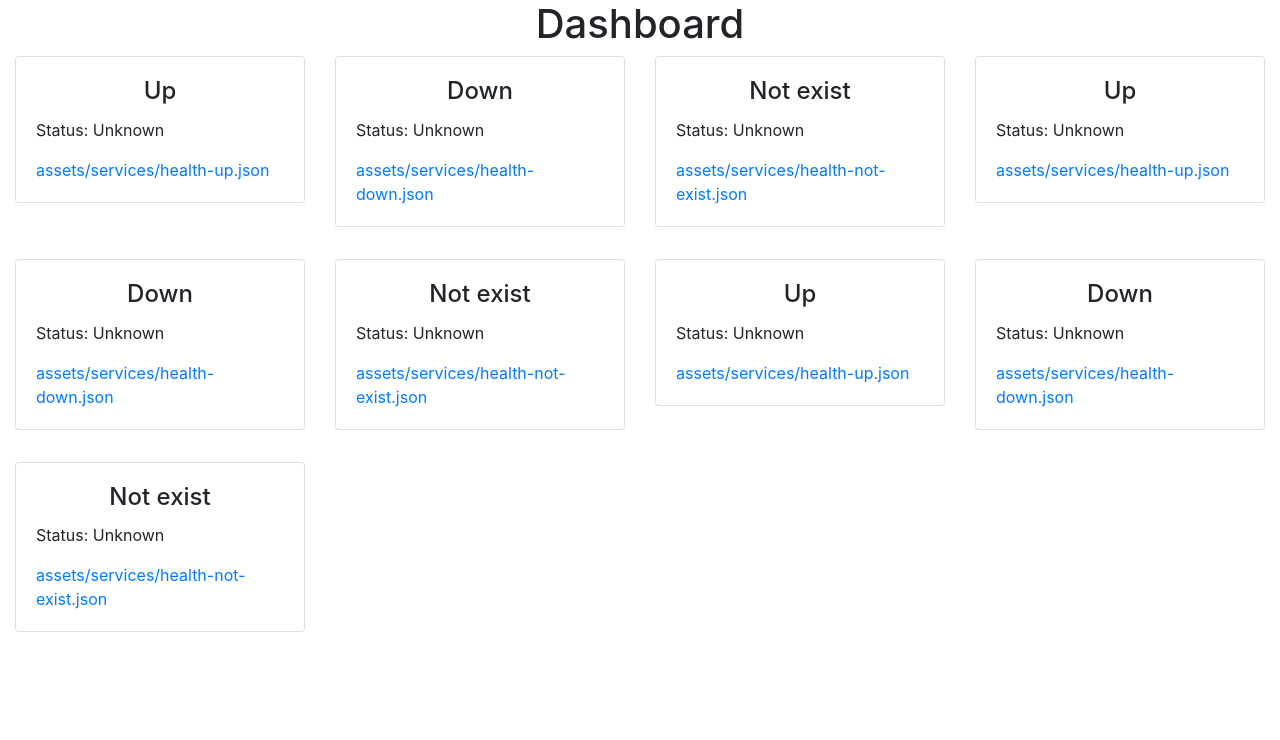
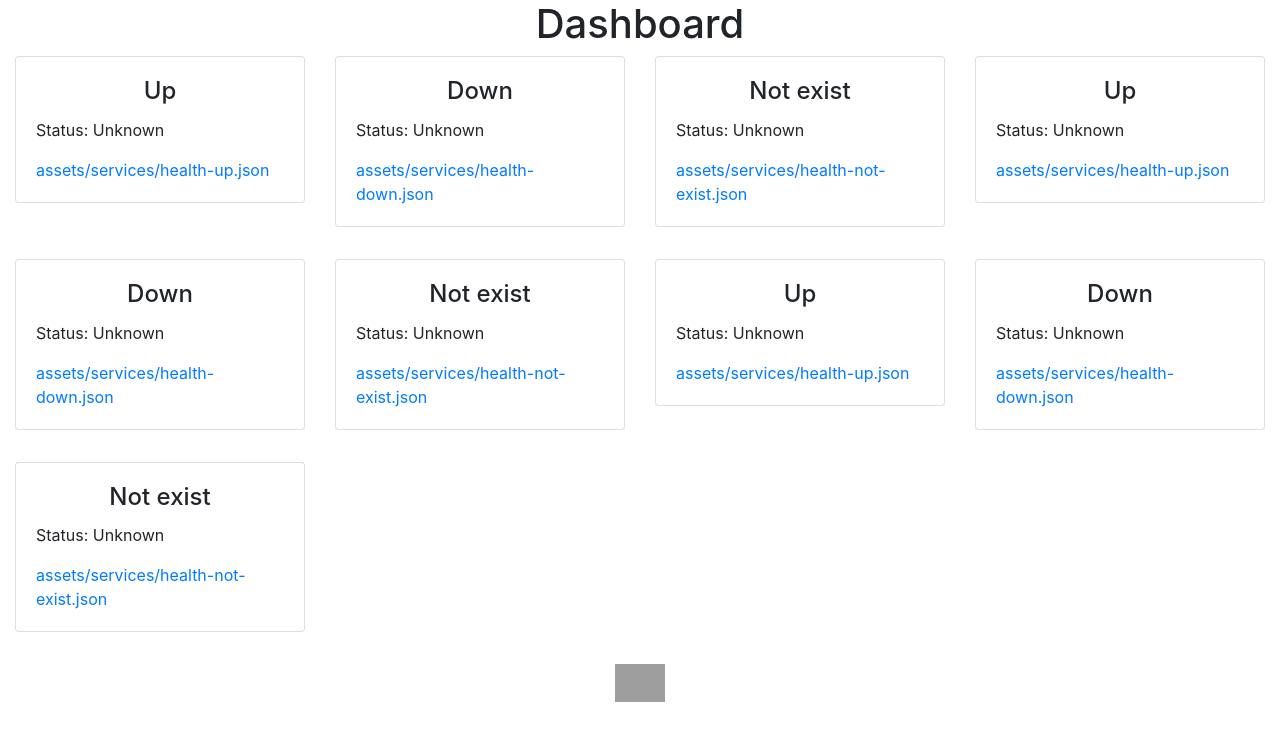
Before and after one commit to Mathou54/UrlCheckerDashboard, an Angular app: page / in a window 1280 px wide. Shown: the top 740 px of the page. Built offline with nearby package versions, Linux system fonts and the light colour scheme; grey boxes are pictures that could not be loaded.

Commit message:
Add github link.

```diff
--- a/src/app/app.component.html
+++ b/src/app/app.component.html
@@ -1,12 +1,20 @@
 <div class="container-fluid">
-	<div class="h1 text-center">
-		<h1>
-			Dashboard
-		</h1>
-	</div>
-	<div class="row">
+	<header class="row">
+		<div class="col-12">
+			<h1 class="h1 text-center">
+				Dashboard
+			</h1>
+		</div>
+	</header>
+	<section class="row">
 		<div class="col-12">
 			<app-dashboard></app-dashboard>
 		</div>
-	</div>
+	</section>
+	<footer class="row">
+		<div class="col-12 text-center">
+			<a href="https://github.com/Mathou54/UrlCheckerDashboard"><img
+				src="https://assets-cdn.github.com/images/modules/logos_page/GitHub-Mark.png" width="50"></a>
+		</div>
+	</footer>
 </div>
```
